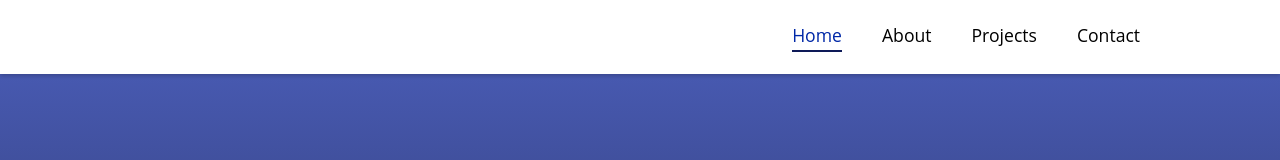
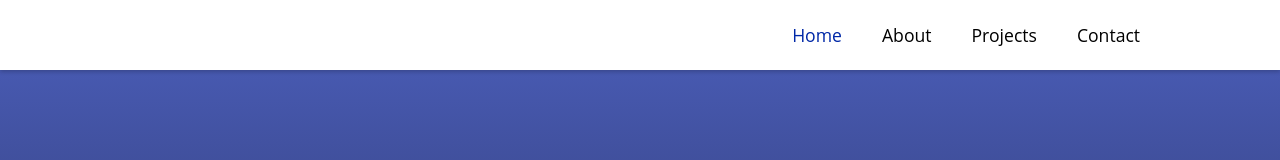
Before and after one commit to Swhag/old-portfolio, a React (Create React App) app: page / in a window 1280 px wide. Shown: the top 160 px of the page. Built offline with nearby package versions, Linux system fonts and the light colour scheme; the HTML template or start-up script is replaced by a standard one.

Commit message:
Update navbar.css

```diff
--- a/src/styles/navbar.css
+++ b/src/styles/navbar.css
@@ -15,9 +15,6 @@
   justify-content: flex-end;
   position: sticky;
   user-select: none;
-
-  border-bottom: 2px solid transparent;
-  transition: border-bottom 0.3s ease-in-out;
 }
 
 .navbar ul {
@@ -28,20 +25,15 @@
 
 .navbar li {
   padding: 3px 0px;
-  border-bottom: 2px solid transparent;
-  transition: border-bottom 0.2s ease-in-out;
 }
 
 .navbar li:hover {
   cursor: pointer;
-  border-bottom: 2px solid var(--secondary-color);
-  transition: border-bottom 0.2s ease-in-out;
+  color: #0028a7;
 }
 
 .navbar .active {
-  border-bottom: 2px solid var(--secondary-color);
-  color: #0028a7;
-  transition: border-bottom 0.3s ease-in-out;
+  color: #0028a7 !important;
 }
 
 @media (max-width: 768px) {
@@ -59,4 +51,8 @@
   .navbar li {
     padding: 8px;
   }
+
+  .navbar li:hover {
+    color: #000;
+  }
 }
```
